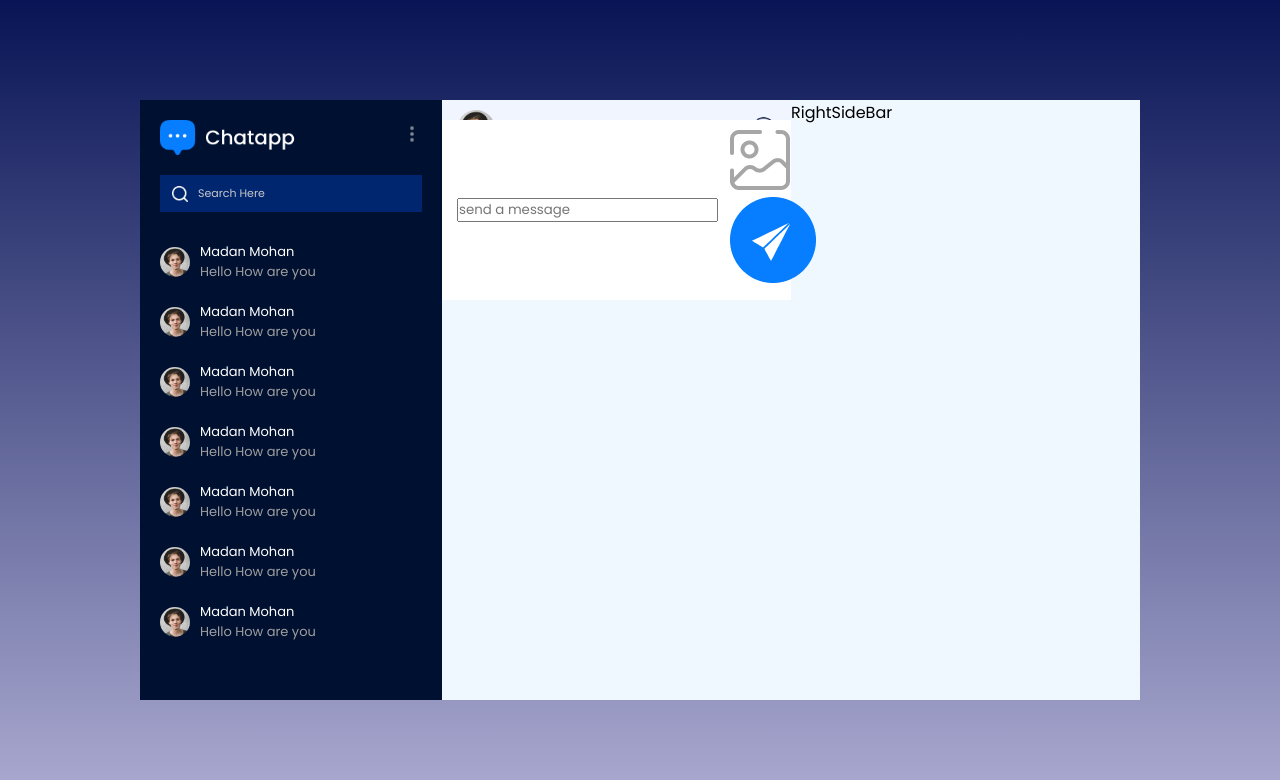
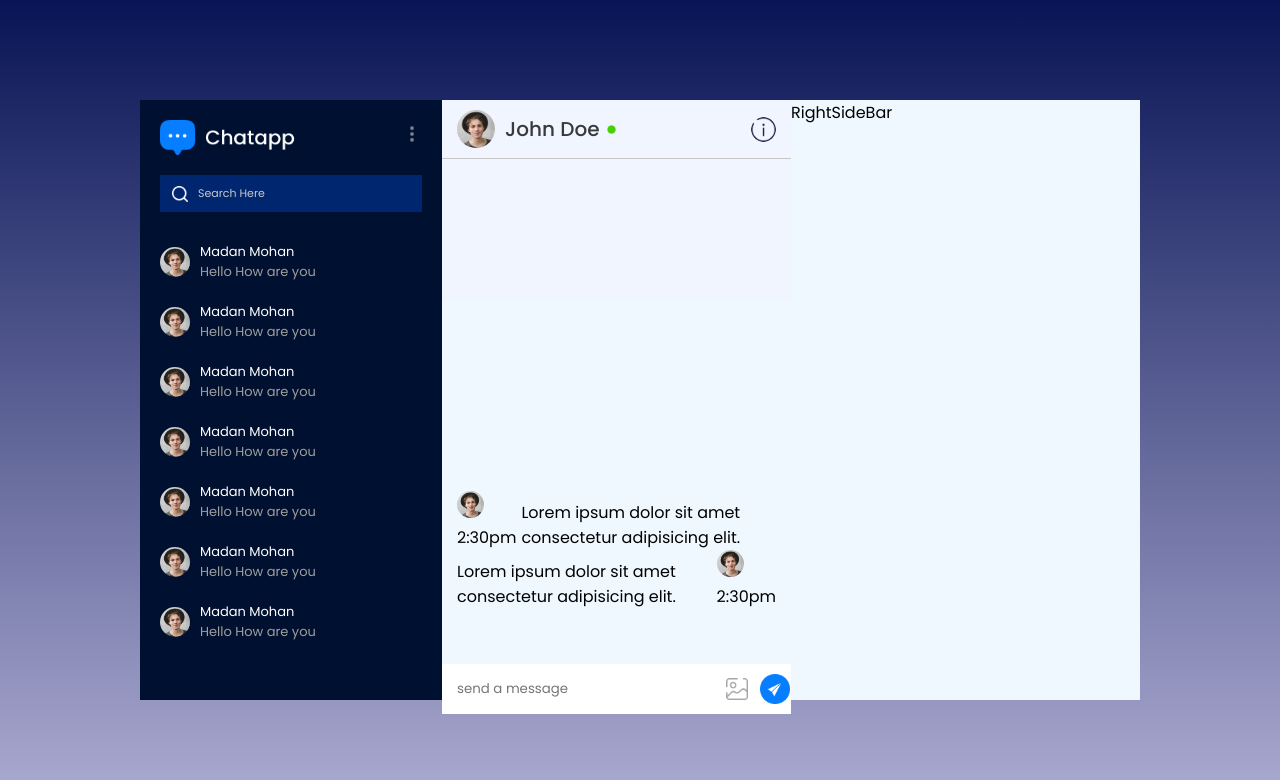
Before and after one commit to Madan-bot05/ChatApp-, a React (Vite) app: page /chat in a window 1280 px wide. Shown: the top 780 px of the page. Built offline with nearby package versions, Linux system fonts and the light colour scheme.

Commit message:
working on chatbox

```diff
--- a/src/components/chatBox/chatBox.css
+++ b/src/components/chatBox/chatBox.css
@@ -2,6 +2,7 @@
     height: 25vh;
     position: relative;
     background-color: #f1f5ff;
+
 }
 .chat-user{
     padding: 10px 15px;
@@ -34,7 +35,45 @@
     padding: 10px 15px;
     background: white;
     position: absolute;
-    bottom: 0;
-    left: 0;
+    bottom: -414px;
+    left:0;
     right: 0;
 }
+.chat-input img{
+    width: 30px;
+    cursor: pointer;
+}
+.chat-input label{
+    display: flex;
+}
+.chat-input label img{
+    width: 22px;
+}
+.chat-input input{
+    flex:1;
+    border: none;
+    outline: none;
+}
+.chat-msg{
+    height: calc(100% - -300px);
+    padding-bottom: 50px;
+    overflow-y: scroll;
+    display: flex;
+    flex-direction: column-reverse;
+}
+.s-msg div img,.r-msg div img{
+    width: 27px;
+    aspect-ratio: 1/1;
+    border-radius: 50px;
+}
+.s-msg, .r-msg{
+    display: flex;
+    align-items: end;
+    justify-content: end;
+    gap: 5px ;
+    padding: 0px 15px;
+}
+.r-msg{
+    flex-direction: row-reverse;
+    justify-content: start;
+}
--- a/src/components/chatBox/chatBox.jsx
+++ b/src/components/chatBox/chatBox.jsx
@@ -11,13 +11,32 @@
         <img src={assets.help_icon} className='help' alt="" />
       </div>
 
+
+      <div className="chat-msg">
+        <div className="s-msg">
+          <p className="msg">Lorem ipsum dolor sit amet consectetur adipisicing elit. </p>
+          <div>
+          <img src={assets.profile_img} alt="" />
+          <p>2:30pm</p>
+        </div>
+        </div>
+        <div className="r-msg">
+          <p className="msg">Lorem ipsum dolor sit amet consectetur adipisicing elit. </p>
+          <div>
+          <img src={assets.profile_img} alt="" />
+          <p>2:30pm</p>
+        </div>
+        </div>
+      </div>
+
+
       <div className="chat-input">
         <input type="text" placeholder='send a message' />
         <input type="file" id='image' accept='image/png, image/jepg' hidden />
         <label htmlFor="image">
           <img src={assets.gallery_icon} alt="" />
-          <img src={assets.send_button} alt="" />
         </label>
+        <img src={assets.send_button} alt="" />
       </div>
     </div>
   )
```
